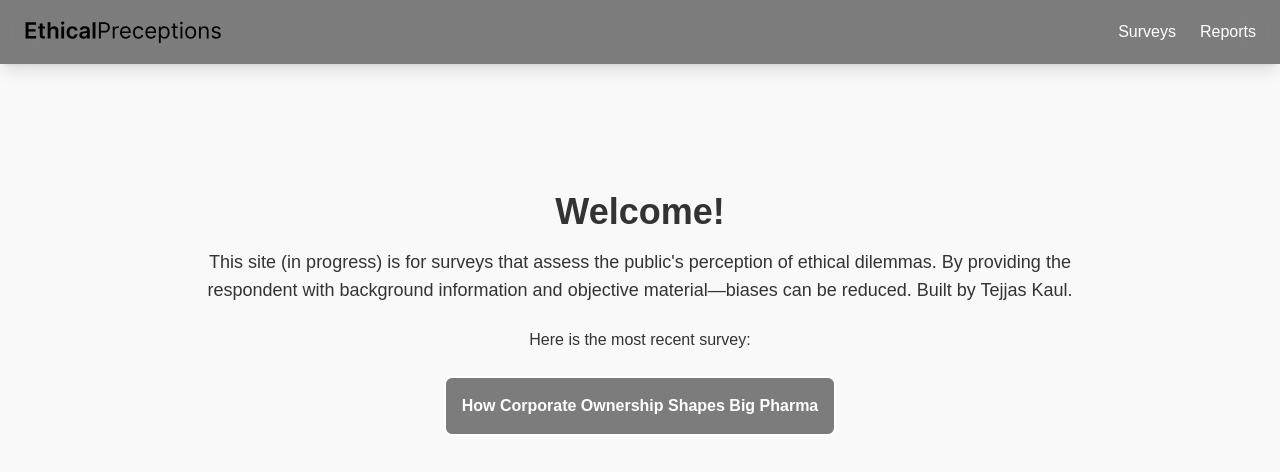
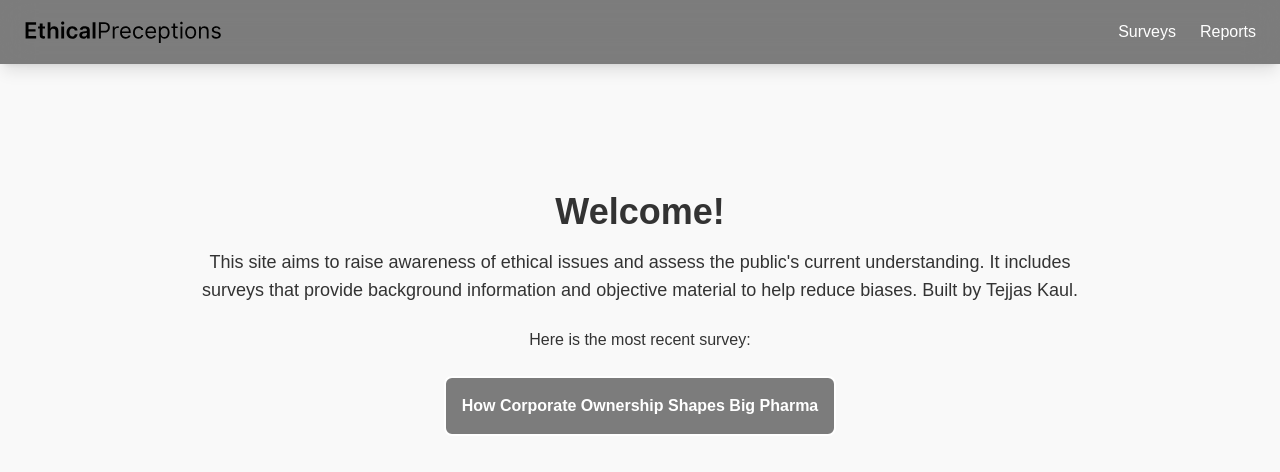
Before and after one commit to tkpepper15/applied-ethics, a Next.js app: page / in a window 1280 px wide. Shown: the top 472 px of the page. Built offline with nearby package versions, Linux system fonts and the light colour scheme.

Commit message:
Commit message

```diff
--- a/app/page.tsx
+++ b/app/page.tsx
@@ -11,9 +11,9 @@ const Home: React.FC = () => {
         <section className="text-center max-w-4xl mx-auto mb-8">
           <h1 className="mb-4 text-4xl font-bold">Welcome!</h1>
           <p className="text-lg">
-          This site (in progress) is for surveys that assess the public&apos;s perception of ethical dilemmas. By providing the respondent with background information and objective material—biases can be reduced.
-          Built by Tejjas Kaul.
-          </p>
+                This site aims to raise awareness of ethical issues and assess the public&apos;s current understanding. It includes surveys that provide background information and objective material to help reduce biases.
+                Built by <a className="hover:text-green-500" href="https://www.linkedin.com/in/tejjas-kaul-36091a22b/" target="_blank" rel="noopener noreferrer">Tejjas Kaul</a>.
+            </p>
           <br></br>
           <p>
           Here is the most recent survey:
```
